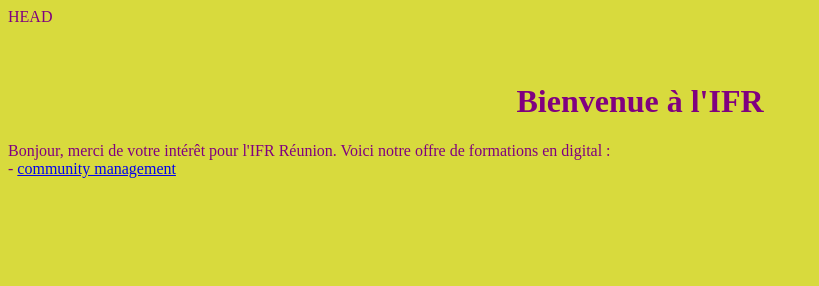
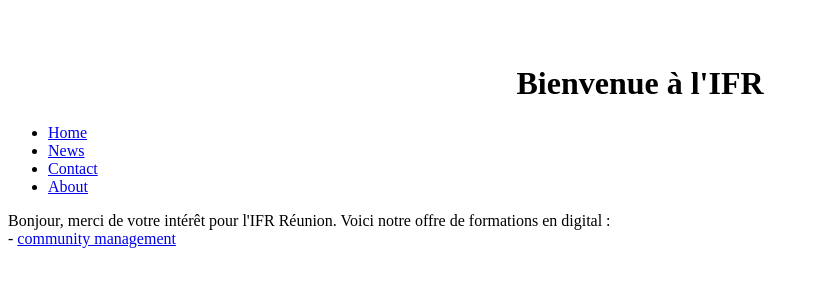
Before and after one commit to asinapan/projetsp5, a plain HTML site: page index.html in a window 1280 px wide. Shown: the whole page, without its empty margins (0-819 px from the left). Drawn offline with Linux system fonts and the light colour scheme.

Commit message:
Update index.html

```diff
--- a/index.html
+++ b/index.html
@@ -1,10 +1,11 @@
-HEAD
+
 <center><br><br><h1>Bienvenue à l'IFR</h1></center>
-<style type="text/css">
-  body {
-    color: purple;
-    background-color: #d8da3d }
-  </style>
+<ul>
+  <li><a href="default.asp">Home</a></li>
+  <li><a href="news.asp">News</a></li>
+  <li><a href="contact.asp">Contact</a></li>
+  <li><a href="about.asp">About</a></li>
+</ul>
 
 <a>Bonjour, merci de votre intérêt pour l'IFR Réunion. Voici notre offre de formations en digital :
 <br>- <a href="https://www.ifr-reunion.re/">community management </a>
```
